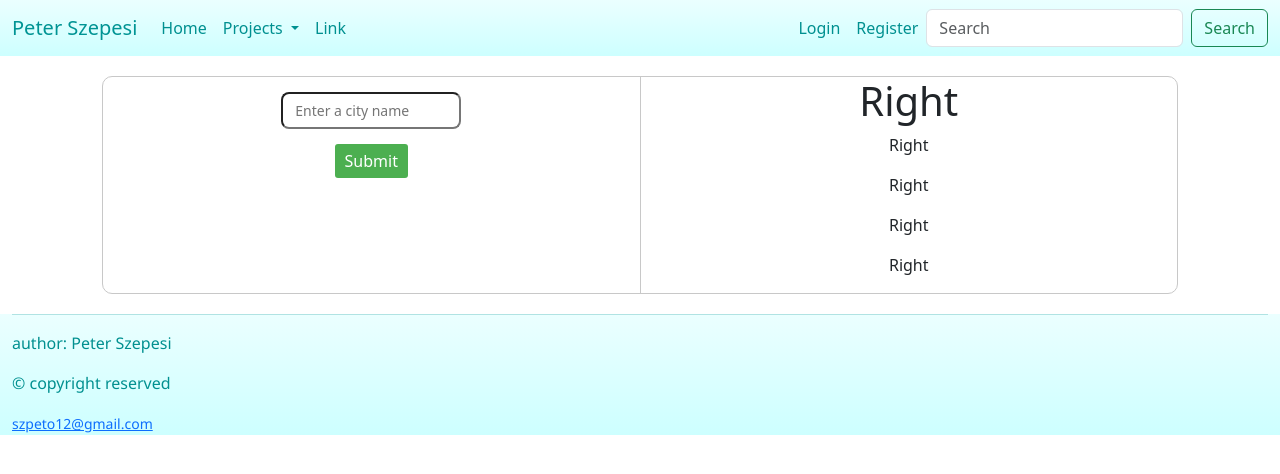
After one commit to SzPeto/Python-Flask-website, a Flask app: page /weather-app in a window 1280 px wide. The commit adds this page. Shown: the top 474 px of the page. Run offline with Flask 3, Linux system fonts and the light colour scheme.

Commit message:
Version v0.2.1

```diff
--- a/Main.py
+++ b/Main.py
@@ -1,10 +1,28 @@
-from flask import Flask, render_template
+from flask import Flask, render_template, url_for, request
 
+from functions import Functions
+from weather_app import WeatherApp
+
+# Master *****************************************************************************************************
 app = Flask(__name__)
+weather_app = WeatherApp()
+functions = Functions()
+weather_app.get_weather()
 
+# Routes *****************************************************************************************************
 @app.route("/")
 def index():
     return render_template("index.html", title = "Home")
 
+@app.route("/weather-app", methods = ["GET", "POST"])
+def weather_app():
+
+    if request.method == "POST":
+        city = request.form.get("city-input")
+        print(city)
+
+    return render_template("weather-app.html", title = "Weather app by Peter Szepesi")
+
+# Main *******************************************************************************************************
 if __name__ == "__main__":
     app.run(debug = True)
--- a/static/styles.css
+++ b/static/styles.css
@@ -12,8 +12,54 @@
 
 footer {
     text-align: left;
-    font-family: Bahnschrift;
+    font-family: Segoe UI;
     color: rgb(0, 144, 144);
     padding: 0px 12px;
     background: linear-gradient(to top, rgb(205, 255, 255), rgb(235, 255, 255));
 }
+
+.h-box-main {
+    display: flex;
+    flex-direction: row;
+    border-radius: 10px;
+    border: 1px solid rgb(200, 200, 200);
+    margin: 20px;
+}
+
+.v-box-left {
+    display: flex;
+    flex-direction: column;
+    flex: 1;
+    border-right: 1px solid rgb(200, 200, 200);
+    align-items: center;
+    text-align: center;
+}
+
+.v-box-right {
+    display: flex;
+    flex-direction: column;
+    flex: 1;
+    align-items: center;
+}
+
+#city-submit {
+  padding: 5px 10px;
+  background-color: rgb(76, 175, 80);
+  color: white;
+  text-decoration: none;
+  border-radius: 3px;
+  border: none;
+  cursor: pointer;
+}
+
+#city-submit:hover {
+    background-color: rgb(69, 160, 73);
+}
+
+input[type="text"] {
+    font-size: 14px;
+    border-radius: 8px;
+    padding: 6px 12px;
+    width: 180px;
+    margin: 15px;
+}
--- a/templates/base.html
+++ b/templates/base.html
@@ -29,7 +29,7 @@
   <header>
     <nav class="navbar navbar-expand-lg bg-body-tertiary" data-bs-theme="light">
       <div class="container-fluid">
-        <a class="navbar-brand" href="/brand">Peter Szepesi</a>
+        <a class="navbar-brand" href="/">Peter Szepesi</a>
         <button class="navbar-toggler" type="button" data-bs-toggle="collapse" data-bs-target="#navbarSupportedContent" aria-controls="navbarSupportedContent" aria-expanded="false" aria-label="Toggle navigation">
           <span class="navbar-toggler-icon"></span>
         </button>
@@ -43,9 +43,7 @@
                 Projects
               </a>
               <ul class="dropdown-menu">
-                <li><a class="dropdown-item" href="#">Weather app</a></li>
-                <li><hr class="dropdown-divider"></li>
-                <li><a class="dropdown-item" href="#">Something else here</a></li>
+                <li><a class="dropdown-item" href="/weather-app">Weather app</a></li>
               </ul>
             </li>
             <li class="nav-item">
--- /dev/null
+++ b/templates/weather-app.html
@@ -0,0 +1,27 @@
+{% extends "base.html" %}
+
+{% block body %}
+
+    <main>
+        <div class="container">
+            <div class="h-box-main">
+
+                <div class="v-box-left">
+                    <form method="POST" action="/weather-app">
+                        <input type="text" id="city-input" name="city-input" placeholder="Enter a city name"><br>
+                        <button type="submit" name="event" id="city-submit">Submit</button>
+                    </form>
+                </div>
+                <div class="v-box-right">
+                    <h1>Right</h1>
+                    <p>Right</p>
+                    <p>Right</p><p>Right</p>
+                    <p>Right</p>
+
+                </div>
+
+            </div>
+        </div>
+    </main>
+
+{% endblock %}
```
Also changed, not shown: functions.py (added, +34 -0 lines), weather_app.py (added, +21 -0 lines), 1 other file.
